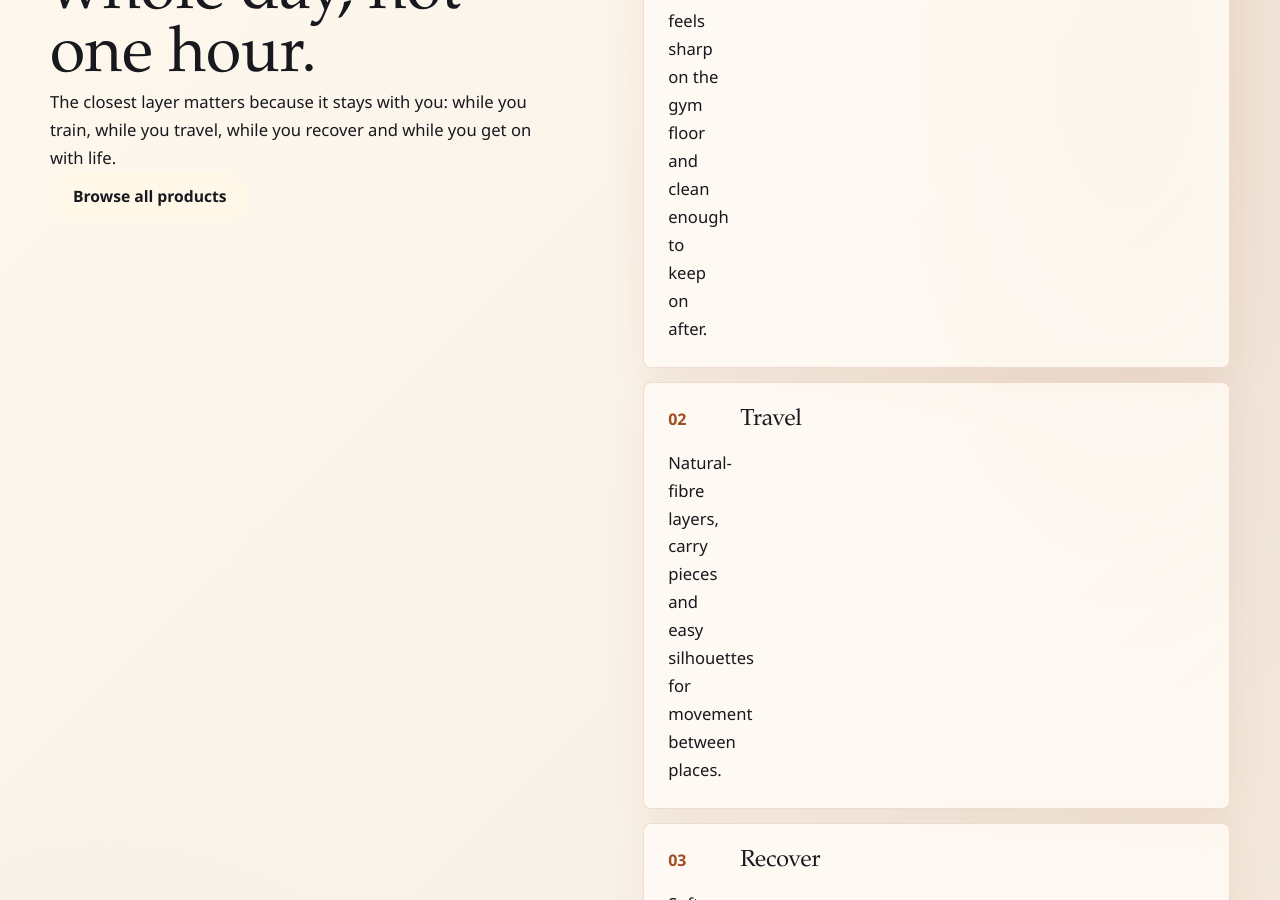
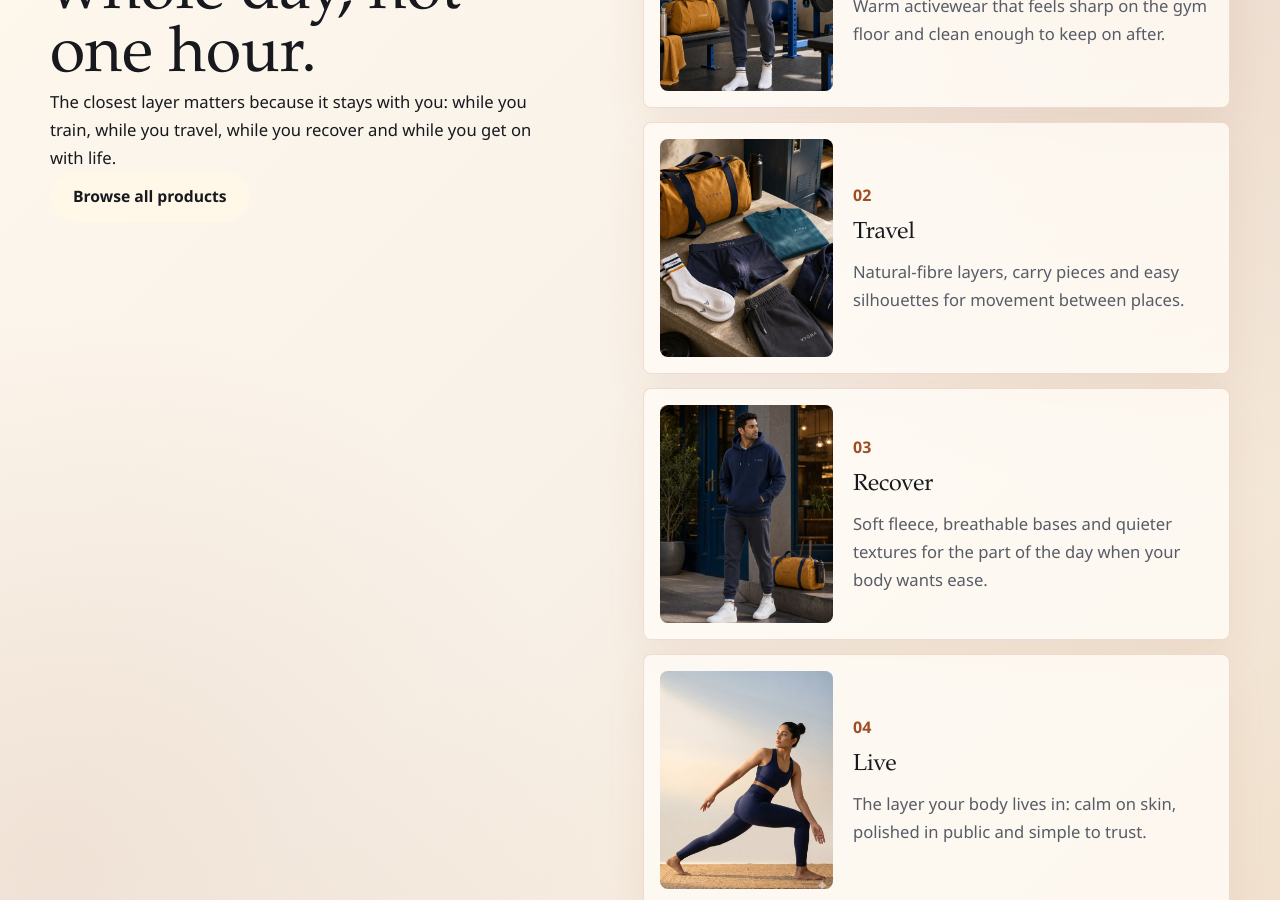
Before and after one commit to indergill2410-tech/Vyoma, a Next.js app: page / in a window 1280 px wide. Shown: the part 1900-2800 px from the top of the page. Built offline with nearby package versions, Linux system fonts and the light colour scheme; no server answers.

Commit message:
Add homepage system imagery

```diff
--- a/app/HomePage.module.css
+++ b/app/HomePage.module.css
@@ -369,15 +369,38 @@
 
 .systemCard {
   display: grid;
-  grid-template-columns: 56px 1fr;
-  gap: 16px;
-  padding: 24px;
+  grid-template-columns: minmax(150px, 0.48fr) minmax(0, 1fr);
+  gap: 20px;
+  min-height: 250px;
+  padding: 16px;
   background: rgba(255, 252, 246, 0.82);
   border-color: rgba(157, 79, 36, 0.16);
   box-shadow: 0 16px 42px rgba(157, 79, 36, 0.08);
 }
 
-.systemCard span {
+.systemVisual {
+  position: relative;
+  min-height: 218px;
+  overflow: hidden;
+  border-radius: 8px;
+  background: rgba(240, 223, 203, 0.62);
+}
+
+.systemVisual img {
+  position: absolute;
+  inset: 0;
+  width: 100%;
+  height: 100%;
+  object-fit: cover;
+}
+
+.systemText {
+  display: grid;
+  align-content: center;
+  min-width: 0;
+}
+
+.systemText span {
   color: #9d4f24;
   font-weight: 900;
 }
@@ -385,6 +408,16 @@
 .systemCard h3,
 .systemCard p {
   color: var(--home-ink);
+}
+
+.systemCard h3 {
+  margin-top: 12px;
+}
+
+.systemCard p {
+  max-width: 34rem;
+  margin-top: 12px;
+  color: var(--home-muted);
 }
 
 .collectionHead {
@@ -575,6 +608,10 @@
 
   .systemCard {
     grid-template-columns: 1fr;
-    gap: 6px;
+    gap: 14px;
+  }
+
+  .systemVisual {
+    min-height: 260px;
   }
 }
--- a/app/page.js
+++ b/app/page.js
@@ -33,21 +33,29 @@ const DAY_SYSTEM = [
     mark: "01",
     title: "Train",
     body: "Warm activewear that feels sharp on the gym floor and clean enough to keep on after.",
+    image: "/products/vyoma-practice-tee/men-lifestyle.webp",
+    alt: "Vyoma Practice Tee styled for training",
   },
   {
     mark: "02",
     title: "Travel",
     body: "Natural-fibre layers, carry pieces and easy silhouettes for movement between places.",
+    image: "/products/vyoma-mat-bag/men-lifestyle.webp",
+    alt: "Vyoma carry kit for travel and daily movement",
   },
   {
     mark: "03",
     title: "Recover",
     body: "Soft fleece, breathable bases and quieter textures for the part of the day when your body wants ease.",
+    image: "/products/vyoma-meditation-hoodie/men-lifestyle.webp",
+    alt: "Vyoma Recovery Hoodie lifestyle layer",
   },
   {
     mark: "04",
     title: "Live",
     body: "The layer your body lives in: calm on skin, polished in public and simple to trust.",
+    image: "/products/vyoma-the-set/model.webp",
+    alt: "Vyoma set for activewear and everyday life",
   },
 ];
 
@@ -185,9 +193,15 @@ export default function Home() {
             <div className={styles.systemCards}>
               {DAY_SYSTEM.map((item) => (
                 <article className={styles.systemCard} key={item.title}>
-                  <span>{item.mark}</span>
-                  <h3>{item.title}</h3>
-                  <p>{item.body}</p>
+                  <figure className={styles.systemVisual}>
+                    {/* eslint-disable-next-line @next/next/no-img-element */}
+                    <img src={item.image} alt={item.alt} loading="lazy" decoding="async" />
+                  </figure>
+                  <div className={styles.systemText}>
+                    <span>{item.mark}</span>
+                    <h3>{item.title}</h3>
+                    <p>{item.body}</p>
+                  </div>
                 </article>
               ))}
             </div>
--- a/package.json
+++ b/package.json
@@ -8,6 +8,7 @@
     "start": "next start",
     "lint": "next lint",
     "audit:catalog": "node scripts/audit-catalog.mjs",
+    "audit:media": "node scripts/audit-media.mjs",
     "audit:men": "node scripts/audit-men-catalog.mjs",
     "db:push": "prisma db push",
     "db:migrate": "prisma migrate deploy",
```
Also changed, not shown: scripts/audit-media.mjs (added, +54 -0 lines).
